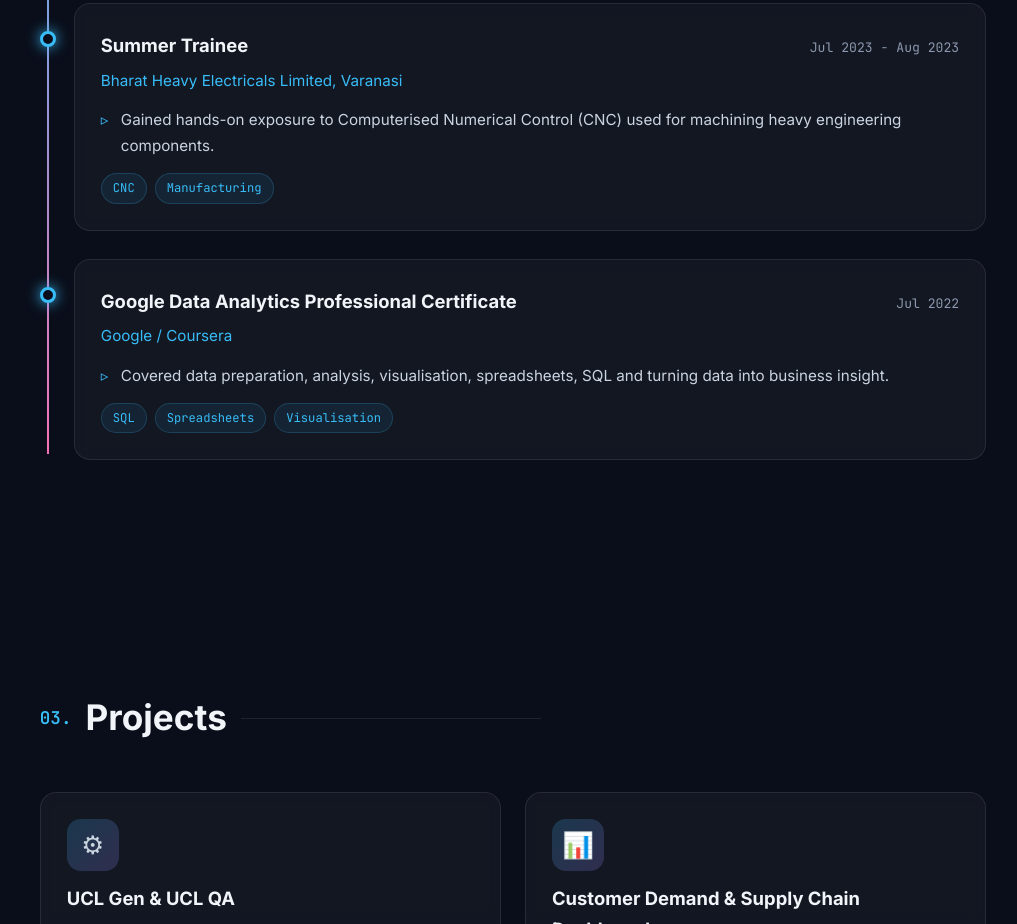
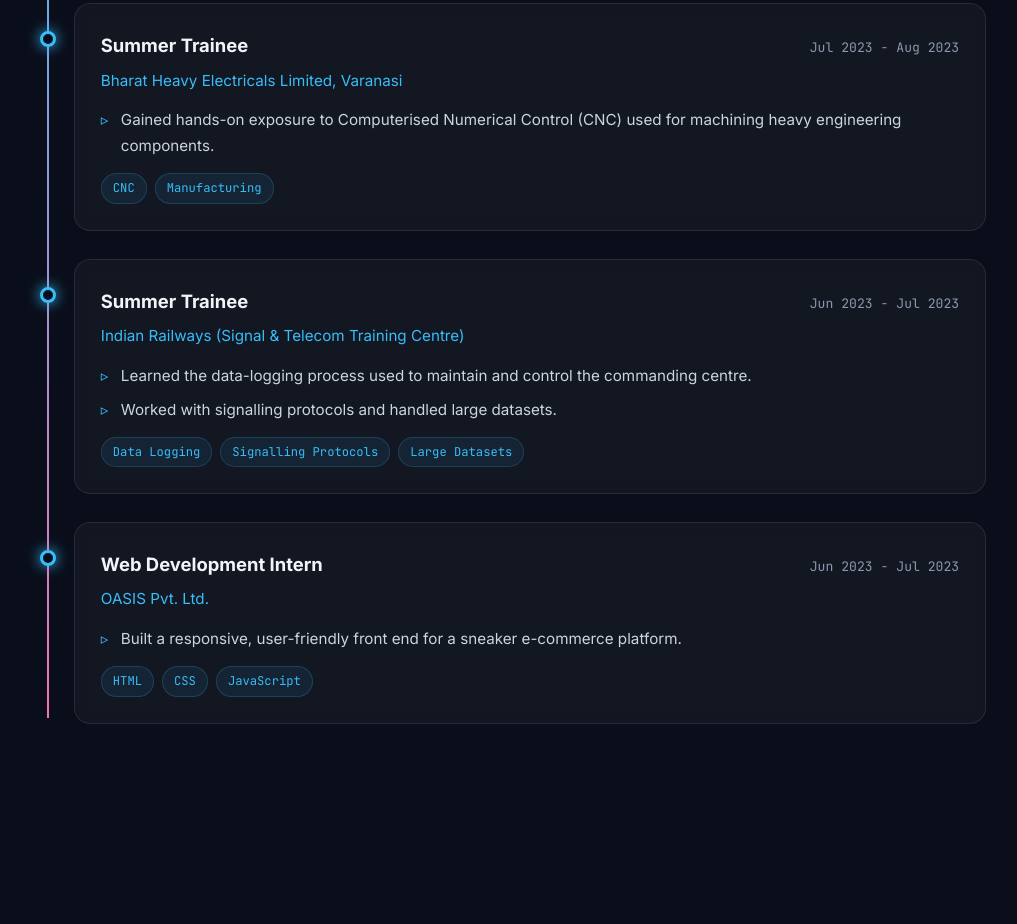
Before and after one commit to abhinav2001sri/abhinav2001sri.github.io, a plain HTML site: page index.html in a window 1280 px wide. Shown: the part 1842-2766 px from the top of the page, without its empty margins (127-1144 px from the left). Drawn offline with Linux system fonts and the light colour scheme.

Commit message:
Add Indian Railways and OASIS internships, remove certificate from experience

```diff
--- a/index.html
+++ b/index.html
@@ -109,12 +109,24 @@
         <article class="t-item reveal">
           <span class="dot"></span>
           <div class="card">
-            <div class="row"><h4>Google Data Analytics Professional Certificate</h4><span class="date mono">Jul 2022</span></div>
-            <p class="company">Google / Coursera</p>
+            <div class="row"><h4>Summer Trainee</h4><span class="date mono">Jun 2023 - Jul 2023</span></div>
+            <p class="company">Indian Railways (Signal &amp; Telecom Training Centre)</p>
             <ul>
-              <li>Covered data preparation, analysis, visualisation, spreadsheets, SQL and turning data into business insight.</li>
+              <li>Learned the data-logging process used to maintain and control the commanding centre.</li>
+              <li>Worked with signalling protocols and handled large datasets.</li>
             </ul>
-            <div class="tags"><span>SQL</span><span>Spreadsheets</span><span>Visualisation</span></div>
+            <div class="tags"><span>Data Logging</span><span>Signalling Protocols</span><span>Large Datasets</span></div>
+          </div>
+        </article>
+        <article class="t-item reveal">
+          <span class="dot"></span>
+          <div class="card">
+            <div class="row"><h4>Web Development Intern</h4><span class="date mono">Jun 2023 - Jul 2023</span></div>
+            <p class="company">OASIS Pvt. Ltd.</p>
+            <ul>
+              <li>Built a responsive, user-friendly front end for a sneaker e-commerce platform.</li>
+            </ul>
+            <div class="tags"><span>HTML</span><span>CSS</span><span>JavaScript</span></div>
           </div>
         </article>
       </div>
```
